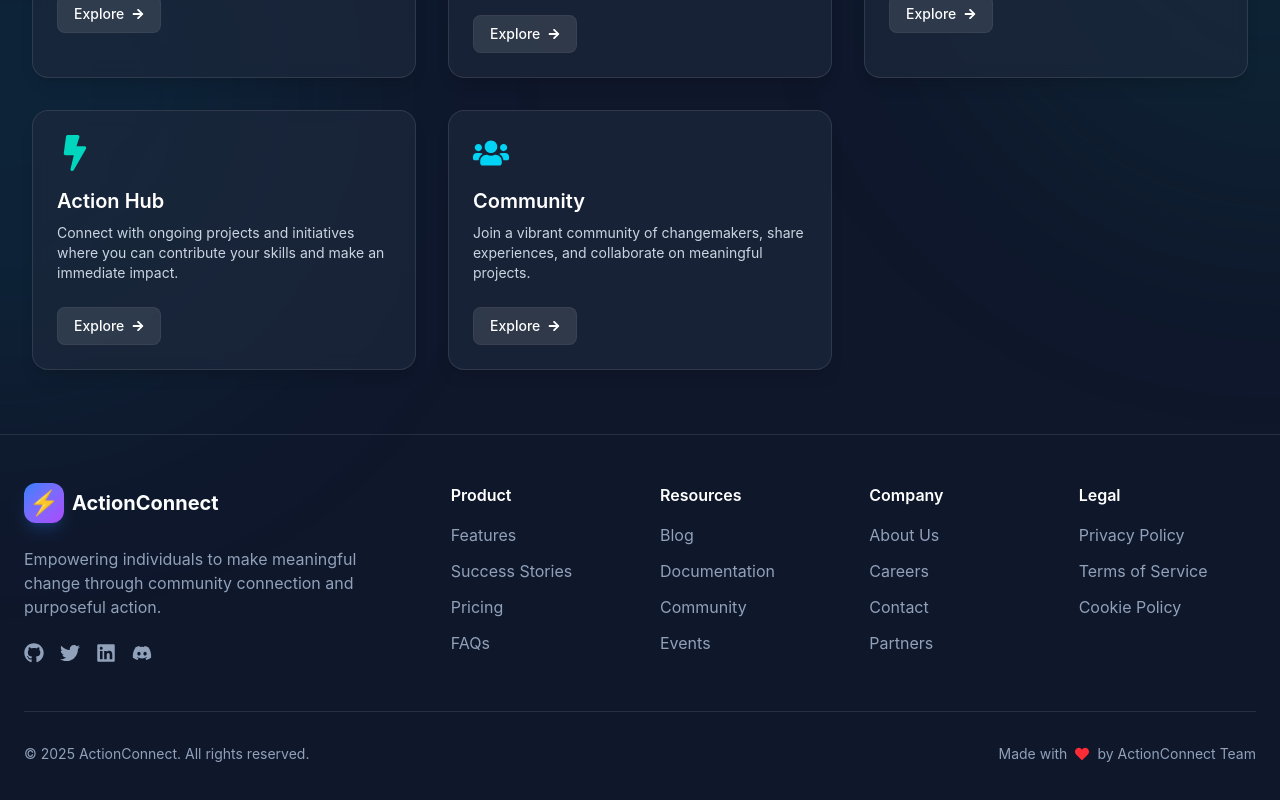
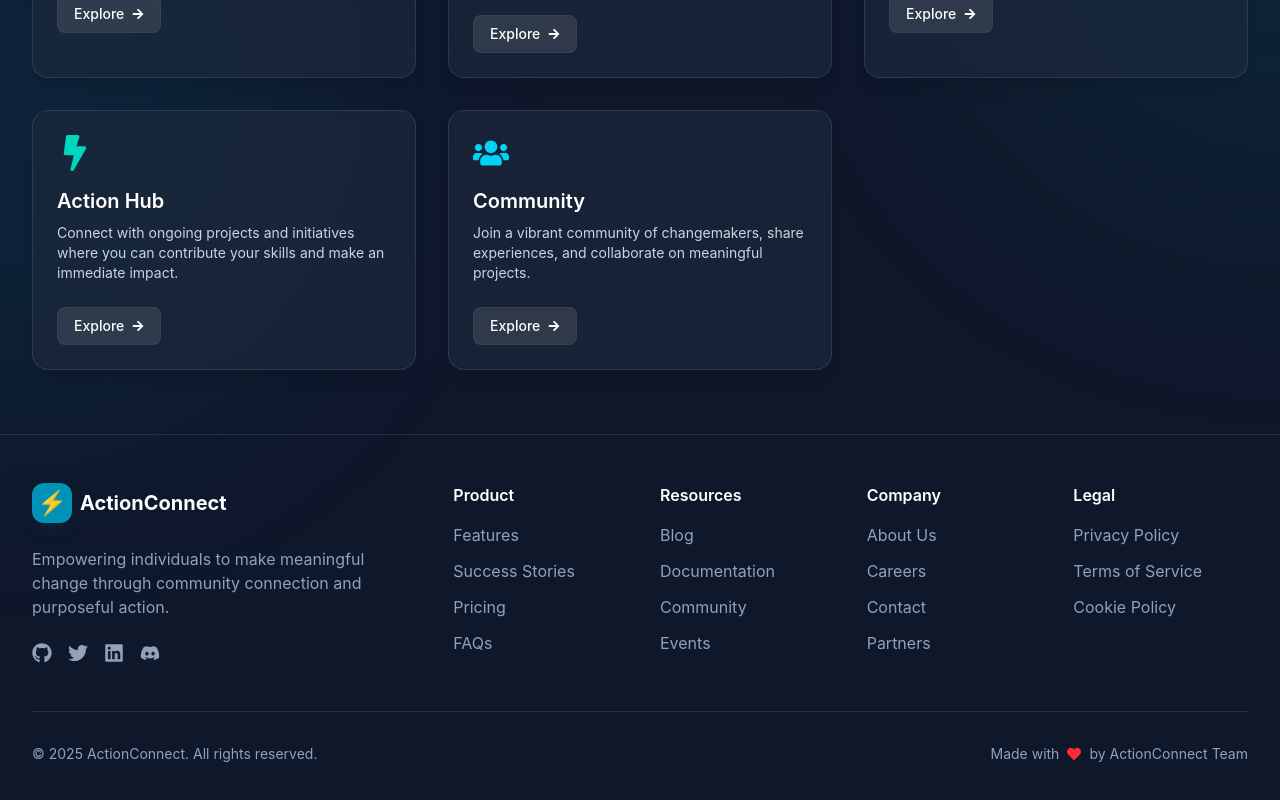
Before and after one commit to jeetKumar7/FrontActionConnect, a React (Vite) app: page / in a window 1280 px wide. Shown: the part 1322-2122 px from the top of the page. Built offline with nearby package versions, Linux system fonts and the light colour scheme; no server answers.

Commit message:
Footer layout changed

```diff
--- a/src/components/layout/Footer.jsx
+++ b/src/components/layout/Footer.jsx
@@ -38,13 +38,13 @@ const Footer = () => {
 
   return (
     <footer className="bg-slate-900 border-t border-white/10">
-      {/* Main Footer Content */}
-      <div className="max-w-7xl mx-auto px-6 py-12">
+      {/* Updated to match container style from Hero Section */}
+      <div className="container mx-auto px-4 sm:px-6 lg:px-8 py-12">
         <div className="grid grid-cols-1 md:grid-cols-2 lg:grid-cols-12 gap-8 lg:gap-12">
           {/* Brand Column */}
           <div className="lg:col-span-4">
             <div className="flex items-center gap-2 mb-6">
-              <div className="h-10 w-10 rounded-xl bg-gradient-to-br from-blue-500 to-purple-500 flex items-center justify-center shadow-lg shadow-blue-500/20">
+              <div className="h-10 w-10 rounded-xl bg-cyan-600 flex items-center justify-center shadow-lg shadow-cyan-900/20">
                 <span className="text-2xl">⚡</span>
               </div>
               <span className="text-xl font-bold text-white">ActionConnect</span>
```
